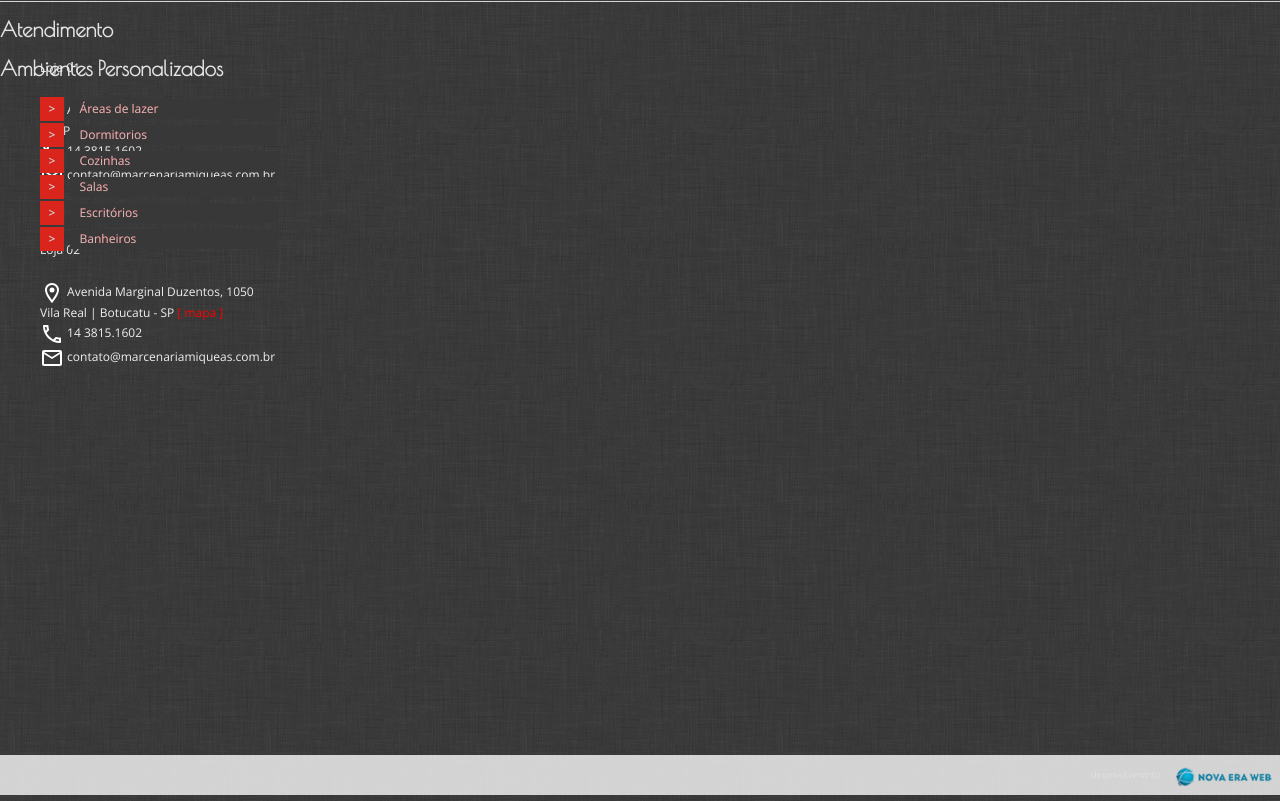
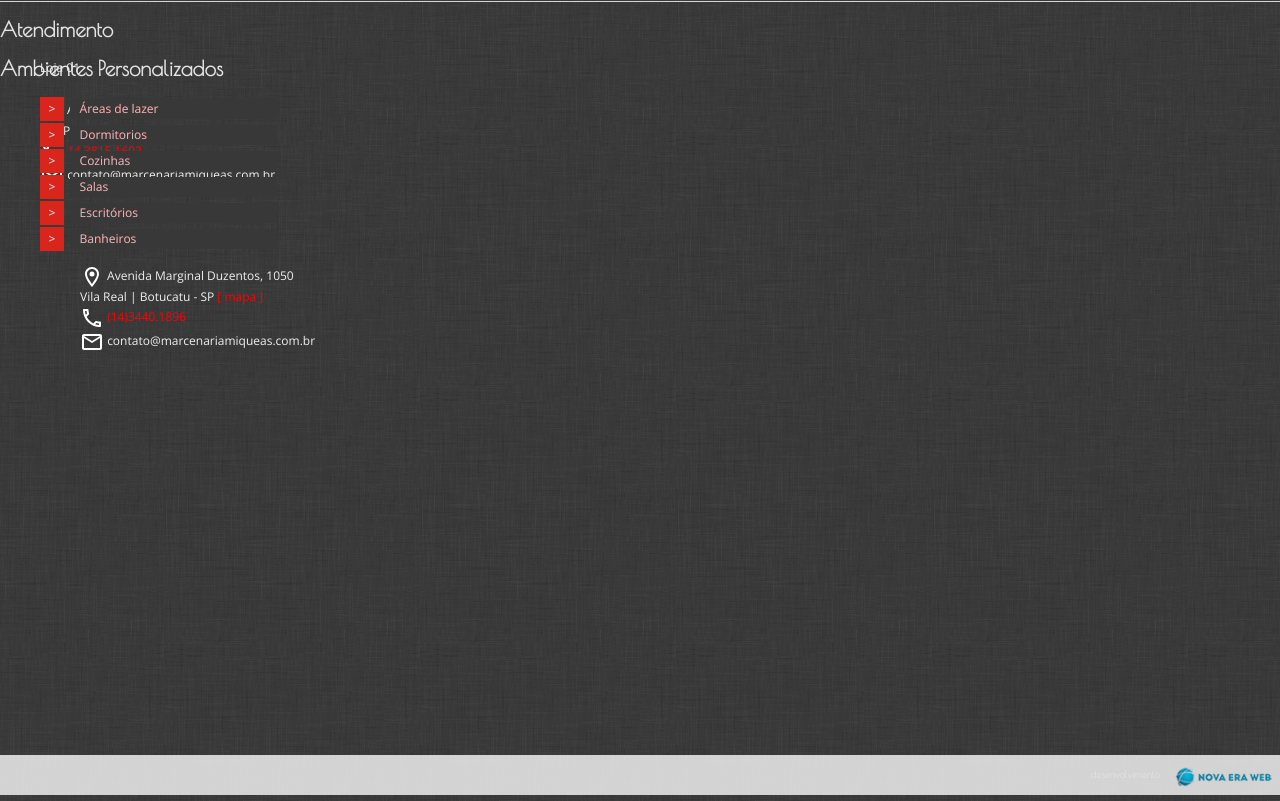
Before and after one commit to novaeraweb/07_miqueas_planejados.github.io, a PHP site: page /index.php in a window 1280 px wide. Shown: the part 2231-3032 px from the top of the page. Run offline with PHP 8.4, Linux system fonts and the light colour scheme; some libraries are stand-ins or nearby versions; some web fonts are replaced.

Commit message:
link tel, mail

```diff
--- a/footer.php
+++ b/footer.php
@@ -24,16 +24,15 @@
                         <li>Loja 01</li>
                         <br>
                         <li> <img src="images/icon-pin.svg" alt="Ícone localização"> Av. Dep. Dante Delmanto, 1895<br>Vila Paulista | Botucatu - SP  <span class="mapa"><a href="https://www.google.com.br/maps/dir/''/marcenariamiqueas/@-22.8691553,-48.5000779,13z/data=!3m1!4b1!4m8!4m7!1m0!1m5!1m1!1s0x94c720b971837e15:0x5b21f72f3015d457!2m2!1d-48.465745!2d-22.869159" target="_blank"> [ mapa ]</a> </span></li>
-                        <li><img src="images/icon-phone.svg" alt="Ícone telefone"> 14 3815.1602</li>
-                        <li><img src="images/icon-email.svg" alt="Ícone e-mail"> contato@marcenariamiqueas.com.br</li>
-                    </ul>
+                        <li><img src="images/icon-phone.svg" alt="Ícone telefone"> <a href="tel:1438151602" target="_blank" rel="noopener" rel="noreferrer">14 3815.1602</a></li>
+                        <li><img src="images/icon-email.svg" alt="Ícone e-mail"> <a href="mailto:contato@marcenariamiqueas.com.br" target="_blank" rel="noopener" rel="noreferrer"></a> contato@marcenariamiqueas.com.br</li>
                     <br>
                     <ul class="contato">
                         <li>Loja 02</li>
                         <br>
                         <li><img src="images/icon-pin.svg" alt="Ícone localização"> Avenida Marginal Duzentos, 1050<br>Vila Real | Botucatu - SP  <span class="mapa"><a href="https://www.google.com/maps/place/Shopping+Park+Botucatu/@-22.9148728,-48.4638933,17.25z/data=!4m5!3m4!1s0x94c6df23759d49bf:0xa61da4e8682a0cf4!8m2!3d-22.9148397!4d-48.4639549" target="_blank"> [ mapa ]</a> </span></li>
-                        <li><img src="images/icon-phone.svg" alt="Ícone telefone"> 14 3815.1602</li>
-                        <li><img src="images/icon-email.svg" alt="Ícone e-mail"> contato@marcenariamiqueas.com.br</li>
+                        <li><img src="images/icon-phone.svg" alt="Ícone telefone"> <a href="tel:1434401896" target="_blank" rel="noopener" rel="noreferrer">(14)3440.1896</a></li>
+                        <li><img src="images/icon-email.svg" alt="Ícone e-mail"> <a href="mailto:contato@marcenariamiqueas.com.br" target="_blank" rel="noopener" rel="noreferrer"></a> contato@marcenariamiqueas.com.br</li>
                     </ul>
 
                 </div>
```
